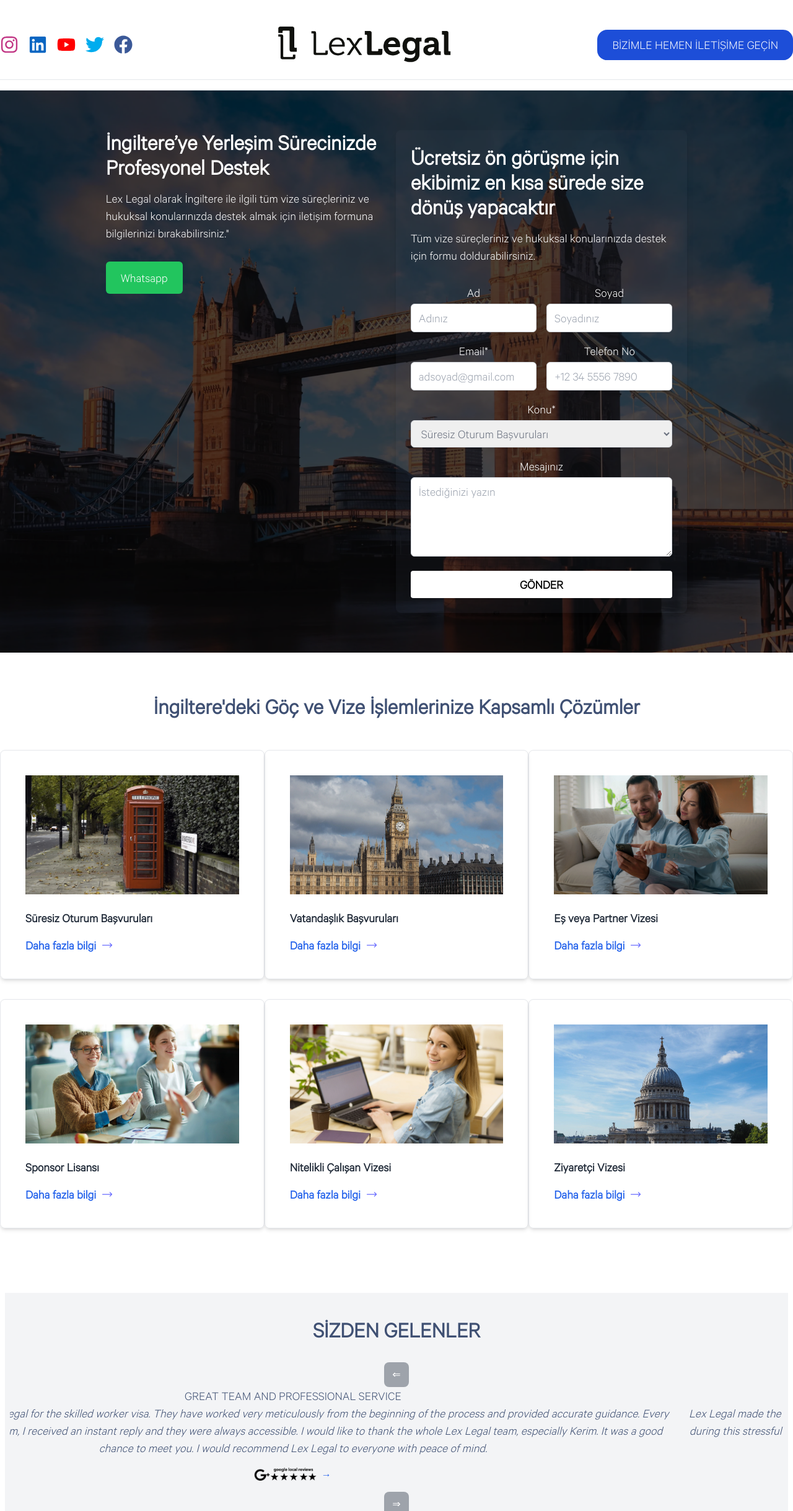
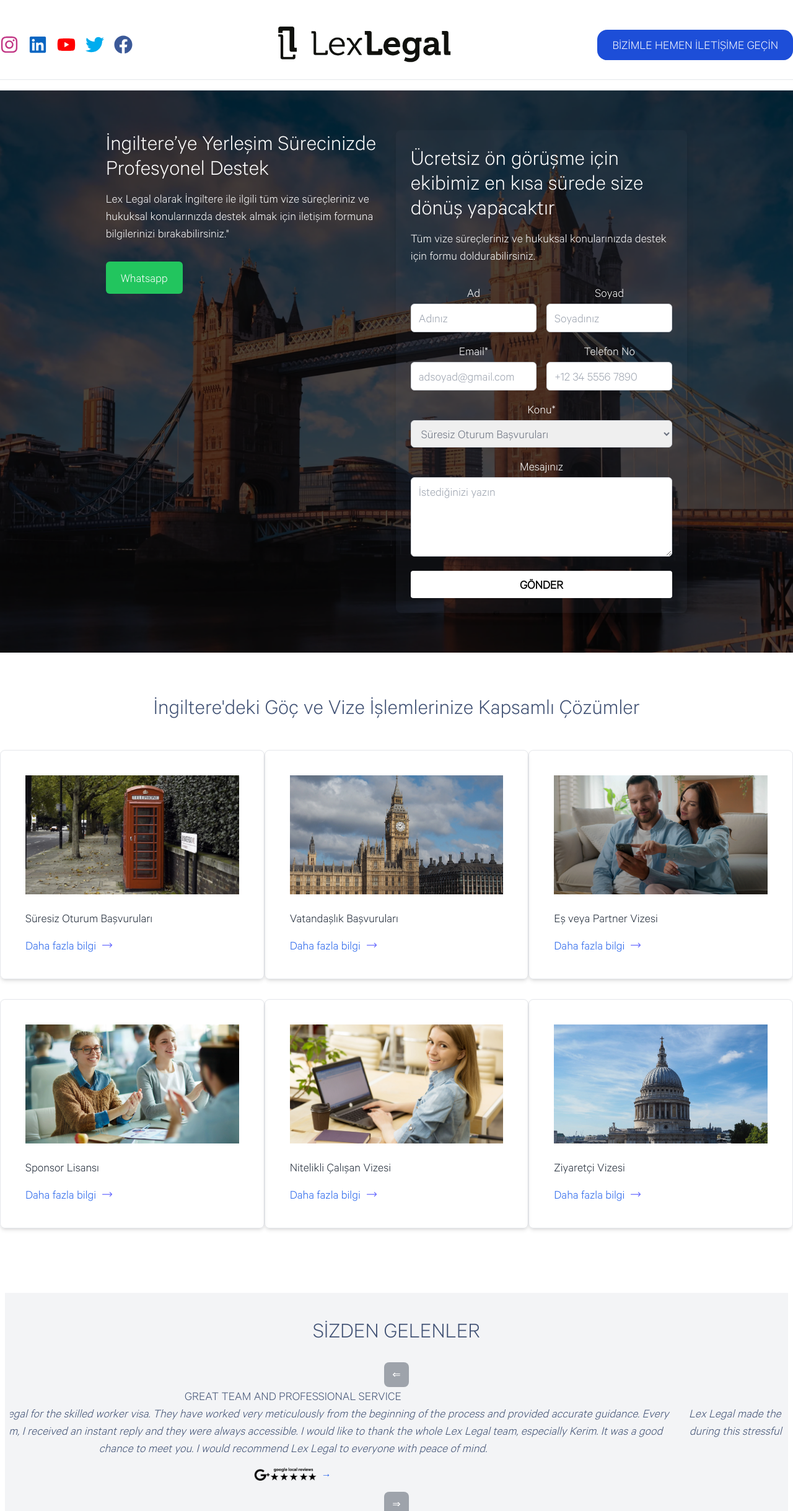
Before and after one commit to sanegenos/lexlegal, a Next.js app: page / in a window 1280 px wide. Shown: the top 2438 px of the page at 62% size. Built offline with nearby package versions, Linux system fonts and the light colour scheme.

Commit message:
23.08 - fontsv2

```diff
--- a/components/Banner.jsx
+++ b/components/Banner.jsx
@@ -6,7 +6,7 @@ export default function Banner() {
             <div className="absolute inset-0 bg-black opacity-70 z-10"></div>
             <div className="container mx-auto flex flex-col-reverse md:flex-row items-start justify-between max-w-6xl px-6 md:px-16 lg:w-10/12">
             <div className="max-w-lg z-30 mb-8 md:mb-0">
-                <h1 className="text-4xl text-white font-bold mb-4 text-left">İngiltere’ye Yerleşim Sürecinizde Profesyonel Destek</h1>
+                <h1 className="text-4xl text-white mb-4 text-left">İngiltere’ye Yerleşim Sürecinizde Profesyonel Destek</h1>
                 <p className="text-xl mb-8 text-white">
                 Lex Legal olarak İngiltere ile ilgili tüm vize süreçleriniz ve hukuksal konularınızda destek almak için iletişim formuna bilgilerinizi bırakabilirsiniz."
                 </p>
@@ -16,7 +16,7 @@ export default function Banner() {
             </div>
 
             <div className="mx-auto text-white text-center bg-gray-600 bg-opacity-10 rounded-lg p-6 shadow-lg z-20 w-full md:w-auto">
-                <h2 className="text-4xl text-left font-bold mb-4">Ücretsiz ön görüşme için ekibimiz en kısa sürede size dönüş yapacaktır</h2>
+                <h2 className="text-4xl text-left mb-4">Ücretsiz ön görüşme için ekibimiz en kısa sürede size dönüş yapacaktır</h2>
                 <p className="text-xl text-left mb-8">Tüm vize süreçleriniz ve hukuksal konularınızda destek için formu doldurabilirsiniz.</p>
 
                 <form action="https://submit-form.com/T6Pj3IKoD">
--- a/components/ServicesSection.jsx
+++ b/components/ServicesSection.jsx
@@ -15,9 +15,9 @@ const ServiceCard = ({ image, title, content }) => {
           className="w-full h-auto md:h-48 object-cover"
         />
         <div className="pt-6">
-          <h4 className="text-xl font-semibold text-gray-800 mb-4">{title}</h4>
+          <h4 className="text-xl text-gray-800 mb-4">{title}</h4>
           <a
-            className="text-blue-600 font-semibold hover:underline flex items-center text-xl"
+            className="text-blue-600 hover:underline flex items-center text-xl"
             href="#"
             onClick={(e) => {
               e.preventDefault();
@@ -88,7 +88,7 @@ const ServicesSection = () => {
 
         <div className="flex flex-col items-center">
           <div className="w-full lg:w-10/12 text-left mb-12 border-l-0 border-blue-500 pl-0">
-            <h2 className="text-4xl text-center font-bold leading-tight">
+            <h2 className="text-4xl text-center leading-tight">
               İngiltere'deki Göç ve Vize İşlemlerinize Kapsamlı Çözümler
             </h2>
           </div>
--- a/components/Testimonials.jsx
+++ b/components/Testimonials.jsx
@@ -74,7 +74,7 @@ const TestimonialSection = () => {
     <section id="testimonial-section" className="bg-gray-100 py-10 m-2 p-2">
       <div className="max-w-7xl mx-auto overflow-hidden relative">
         <div className="w-full text-left mb-8">
-          <h5 className="text-4xl font-semibold uppercase text-center">Sİzden gelenler</h5>
+          <h5 className="text-4xl uppercase text-center">Sİzden gelenler</h5>
         </div>
 
         <div className="flex flex-col ">
```
